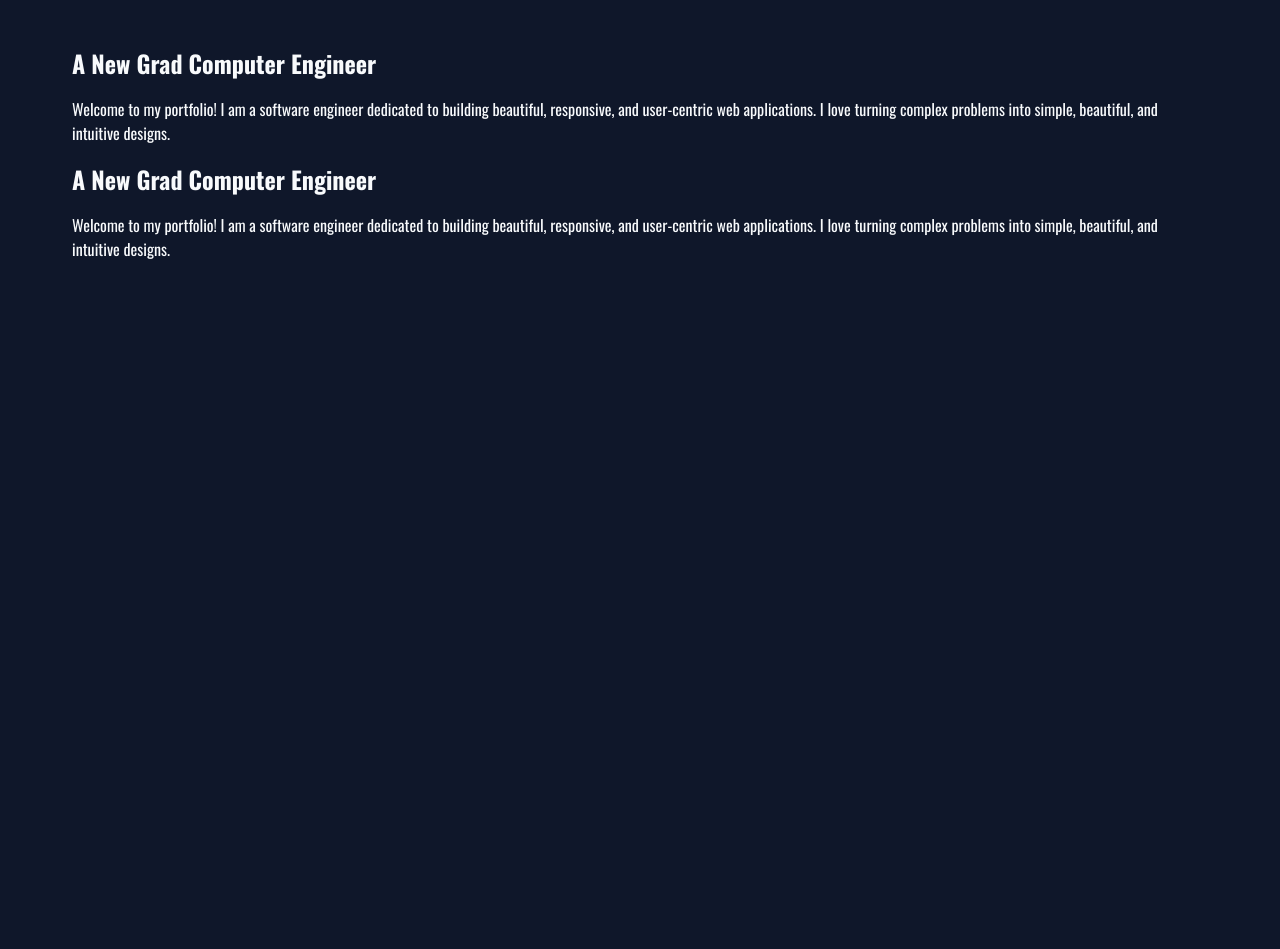
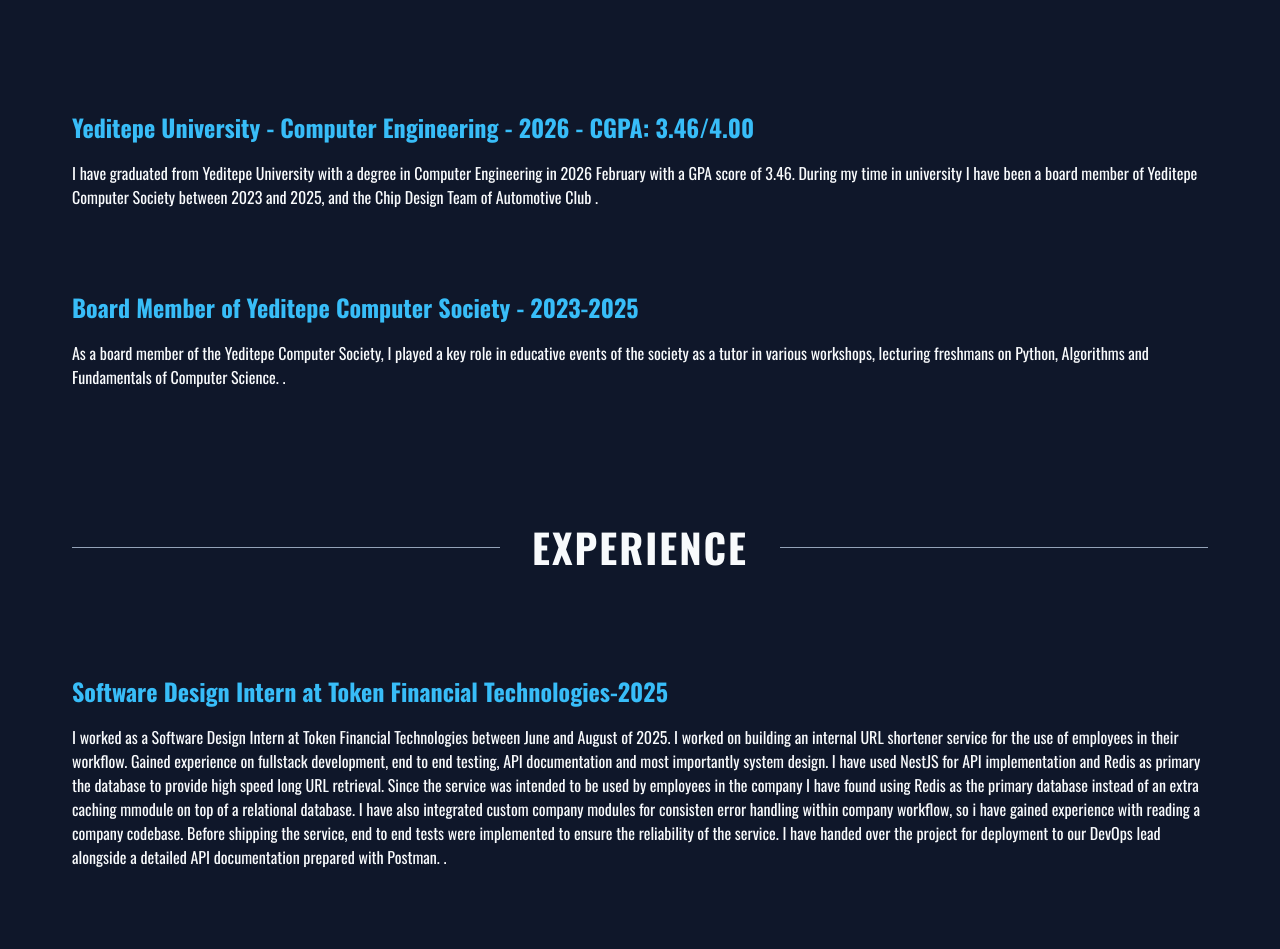
Before and after one commit to Kevo-03/Kevo-03.github.io, a plain HTML site: page index.html in a window 1280 px wide. Shown: the part 911-1860 px from the top of the page. Before the commit the page ends 1660 px from the top, so only its background shows below. Drawn offline with nearby package versions, Linux system fonts and the light colour scheme.

Commit message:
experience and education

```diff
--- a/index.html
+++ b/index.html
@@ -64,18 +64,54 @@
         <section class="education-section">
 
             <div class="container edu-content">
-                <h2 class="edu-pharagraph-header">A New Grad Computer Engineer</h2>
-                <p>
-                    Welcome to my portfolio! I am a software engineer dedicated to building beautiful, responsive,
-                    and user-centric web applications.
-                    I love turning complex problems into simple, beautiful, and intuitive designs.
-                </p>
-                <h2 class="edu-pharagraph-header">A New Grad Computer Engineer</h2>
-                <p>
-                    Welcome to my portfolio! I am a software engineer dedicated to building beautiful, responsive,
-                    and user-centric web applications.
-                    I love turning complex problems into simple, beautiful, and intuitive designs.
-                </p>
+                <div class="pharagraph-container">
+                    <h2 class="pharagraph-header">Yeditepe University - Computer Engineering - 2026 - CGPA:
+                        3.46/4.00
+                    </h2>
+
+                    <p>
+                        I have graduated from Yeditepe University with a degree in Computer Engineering in 2026 February
+                        with a GPA score of 3.46. During my time in university I have been a board member of Yeditepe
+                        Computer Society between 2023 and 2025, and the Chip Design Team of Automotive Club .
+                    </p>
+                </div>
+                <div class="pharagraph-container">
+                    <h2 class="pharagraph-header">Board Member of Yeditepe Computer Society - 2023-2025</h2>
+                    <p>
+                        As a board member of the Yeditepe Computer Society, I played a key role in educative events of
+                        the
+                        society as a tutor in various workshops, lecturing freshmans on Python, Algorithms and
+                        Fundamentals of Computer Science.
+                        .
+                    </p>
+                </div>
+            </div>
+        </section>
+        <h2 class="container header-line">EXPERIENCE</h2>
+        <section class="education-section">
+            <div class="container">
+                <div class="pharagraph-container">
+                    <h2 class="pharagraph-header">Software Design Intern at Token Financial Technologies-2025</h2>
+                    <p>
+                        I worked as a Software Design Intern at Token Financial Technologies between June and
+                        August of 2025. I worked on building an internal URL shortener service for the use of employees
+                        in their workflow.
+
+
+                        Gained experience on fullstack development, end to end testing, API documentation and most
+                        importantly system design.
+                        I have used NestJS for API implementation and Redis as primary the database to provide high
+                        speed long URL retrieval.
+                        Since the service was intended to be used by employees in the company I have found using Redis
+                        as the primary database instead of an extra caching mmodule on top of a relational database.
+                        I have also integrated custom company modules for consisten error handling within company
+                        workflow, so i have gained experience with reading a company codebase.
+                        Before shipping the service, end to end tests were implemented to ensure the reliability of the
+                        service. I have handed over the project for deployment to our DevOps lead alongside a detailed
+                        API documentation prepared with Postman.
+                        .
+                    </p>
+                </div>
             </div>
         </section>
     </main>
--- a/style.css
+++ b/style.css
@@ -21,8 +21,6 @@ body {
     background-color: var(--bg-color);
     color: var(--text-primary);
     font-family: 'Oswald', sans-serif;
-    min-height: 200vh;
-    /* Added to demonstrate sticky navbar and blur */
 }
 
 /* Navbar Styles */
@@ -120,6 +118,11 @@ body {
     padding: 0 2rem;
 }
 
+.pharagraph-container {
+    margin-bottom: 2rem;
+    margin-top: 2rem;
+}
+
 /* Landing Section */
 .landing-section {
     min-height: 100vh;
@@ -145,8 +148,8 @@ body {
 }
 
 .education-section {
-    min-height: 100vh;
-    padding-top: 5rem;
+    padding-top: 1rem;
+    padding-bottom: 3rem;
     display: flex;
     align-items: flex-start;
 }
@@ -158,9 +161,10 @@ body {
     align-items: flex-start;
 }
 
-.edu-pharagraph-header {
+.pharagraph-header {
     margin-top: 1rem;
     margin-bottom: 1rem;
+    color: var(--accent);
 }
 
 
@@ -171,7 +175,10 @@ body {
     width: 100%;
     font-size: 2.5rem;
     letter-spacing: 2px;
+    margin-top: 3rem;
+    margin-bottom: 3rem;
 }
+
 
 .header-line::before,
 .header-line::after {
```
